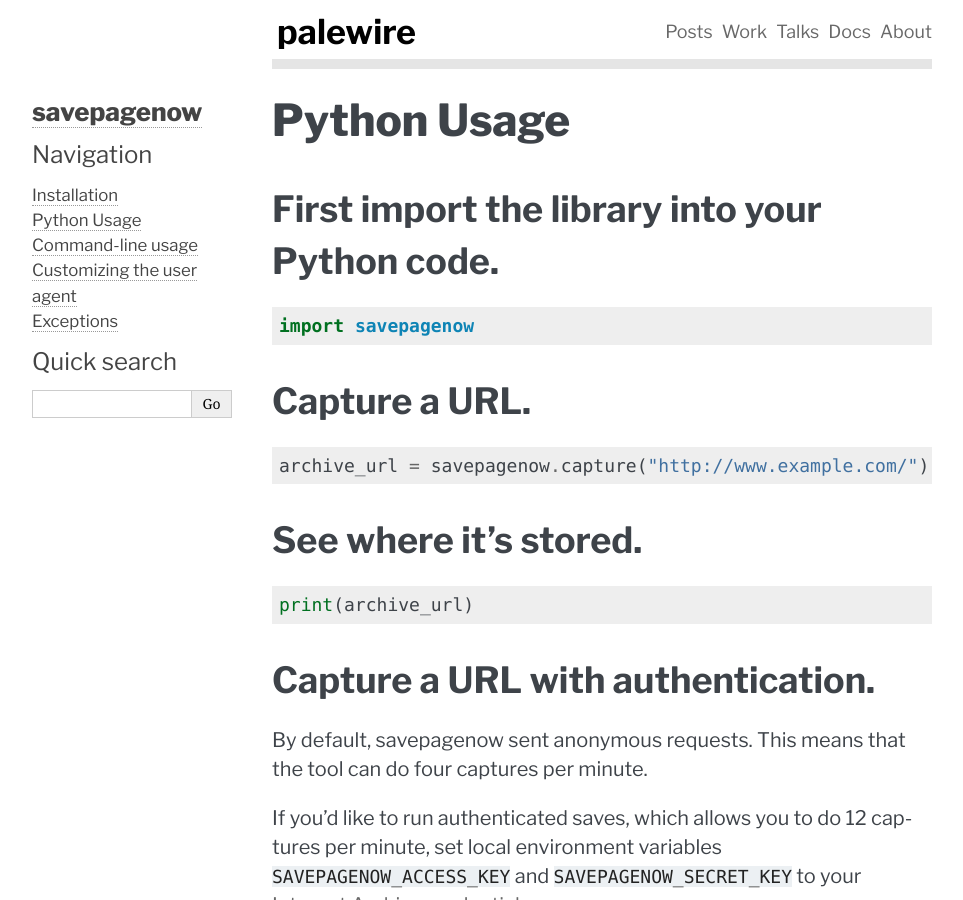
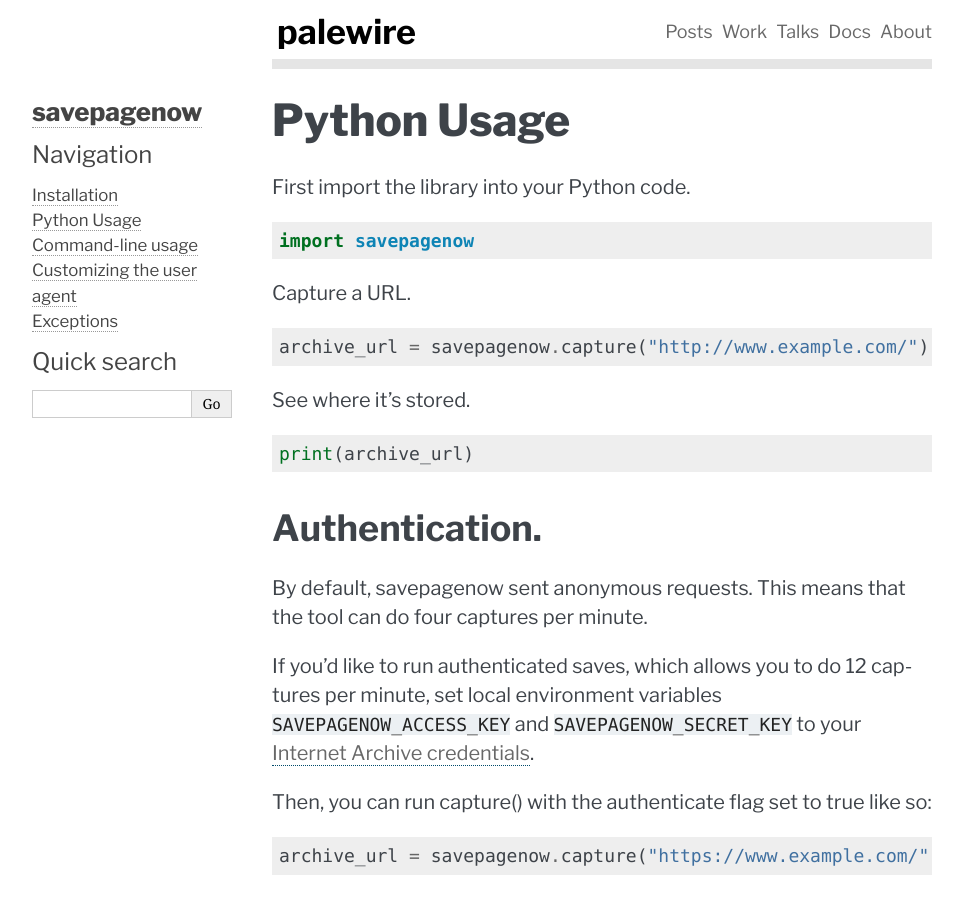
Before and after one commit to palewire/savepagenow, a Sphinx documentation site: the page built from docs/python.md, in a window 1280 px wide and 900 px high. Shown: the whole window, without its empty margins (148-1111 px from the left). Built offline with Sphinx 7.4.7, drawn with Linux system fonts in a browser that asks for light colours.

Commit message:
Docs style

````diff
--- a/docs/python.md
+++ b/docs/python.md
@@ -3,25 +3,25 @@
 
 # Python Usage
 
-##  First import the library into your Python code.
+First import the library into your Python code.
 
 ```python
 import savepagenow
 ```
 
-## Capture a URL.
+Capture a URL.
 
 ```python
 archive_url = savepagenow.capture("http://www.example.com/")
 ```
 
-## See where it's stored.
+See where it's stored.
 
 ```python
 print(archive_url)
 ```
 
-## Capture a URL with authentication.
+### Authentication.
 
 By default, savepagenow sent anonymous requests. This means that the tool can do four captures per minute.
 
@@ -34,7 +34,7 @@
 archive_url = savepagenow.capture("https://www.example.com/", authenticate=True)
 ```
 
-## CachedPage Exception Handling
+### CachedPage Exception Handling
 
 If a URL has been recently cached, archive.org may return the URL to that page rather than conduct a new capture. When that happens, the ``capture`` method will raise a ``CachedPage`` exception.
 
````
